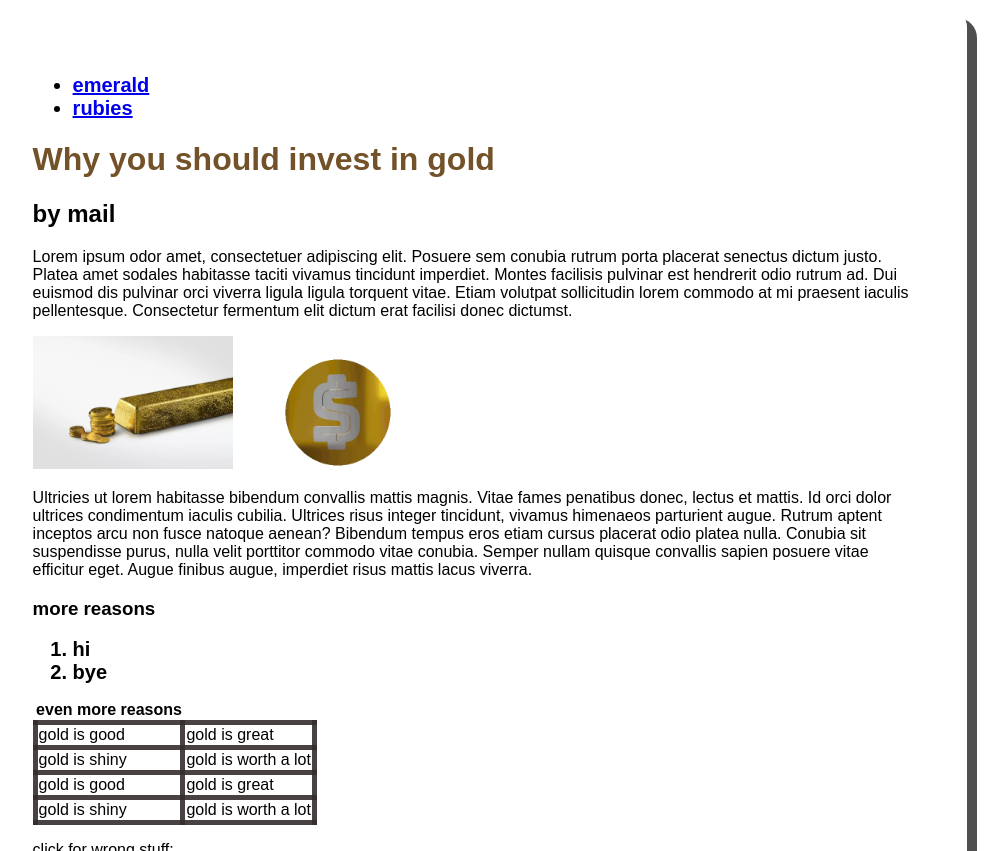
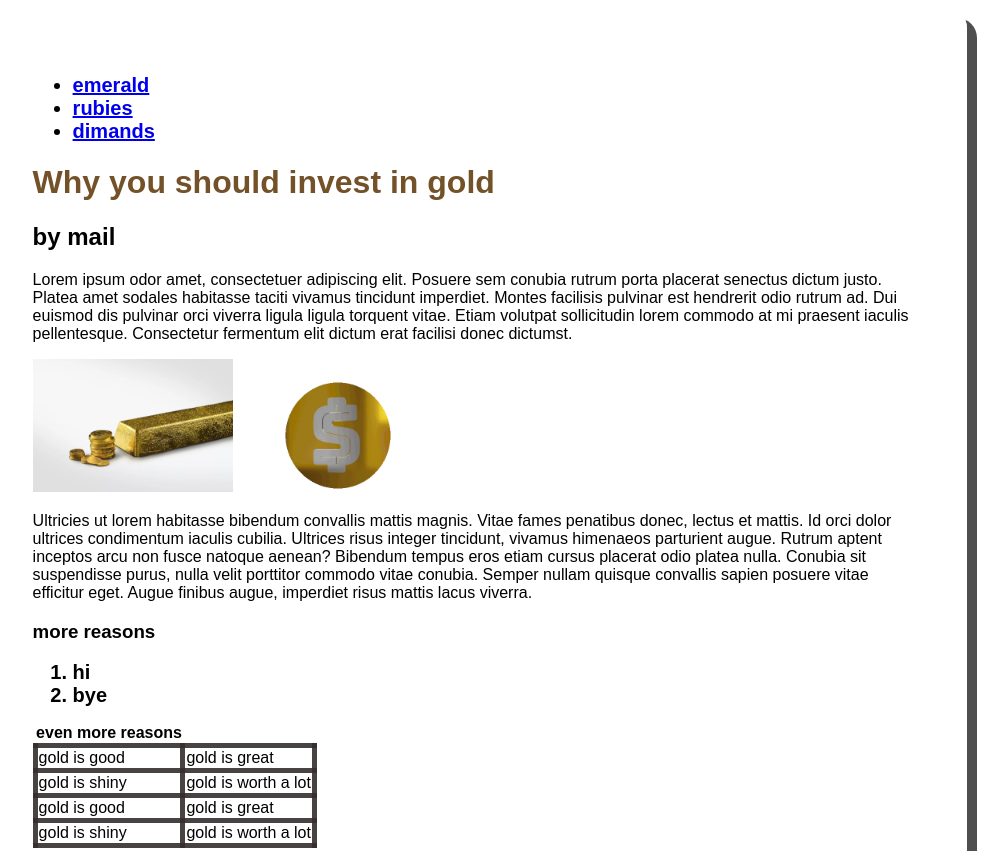
Before and after one commit to Liam22222222/Liam22222222.github.io, a plain HTML site: page index.html in a window 1280 px wide. Shown: the top 851 px of the page, without its empty margins (165-1173 px from the left). Drawn offline with Linux system fonts and the light colour scheme.

Commit message:
Update index.html

```diff
--- a/index.html
+++ b/index.html
@@ -8,7 +8,8 @@
         <div id = "content">
             <ul>
                 <li><a href="emrelds.html">emerald </a></li>
-                 <li><a href="rubies.html">rubies </a></li>
+                <li><a href="rubies.html">rubies </a></li>
+                <li><a href="dimands.html">dimands </a></li>
             </ul>
             <h1>Why you should invest in gold</h1>
             <h2>by mail</h2>
```
